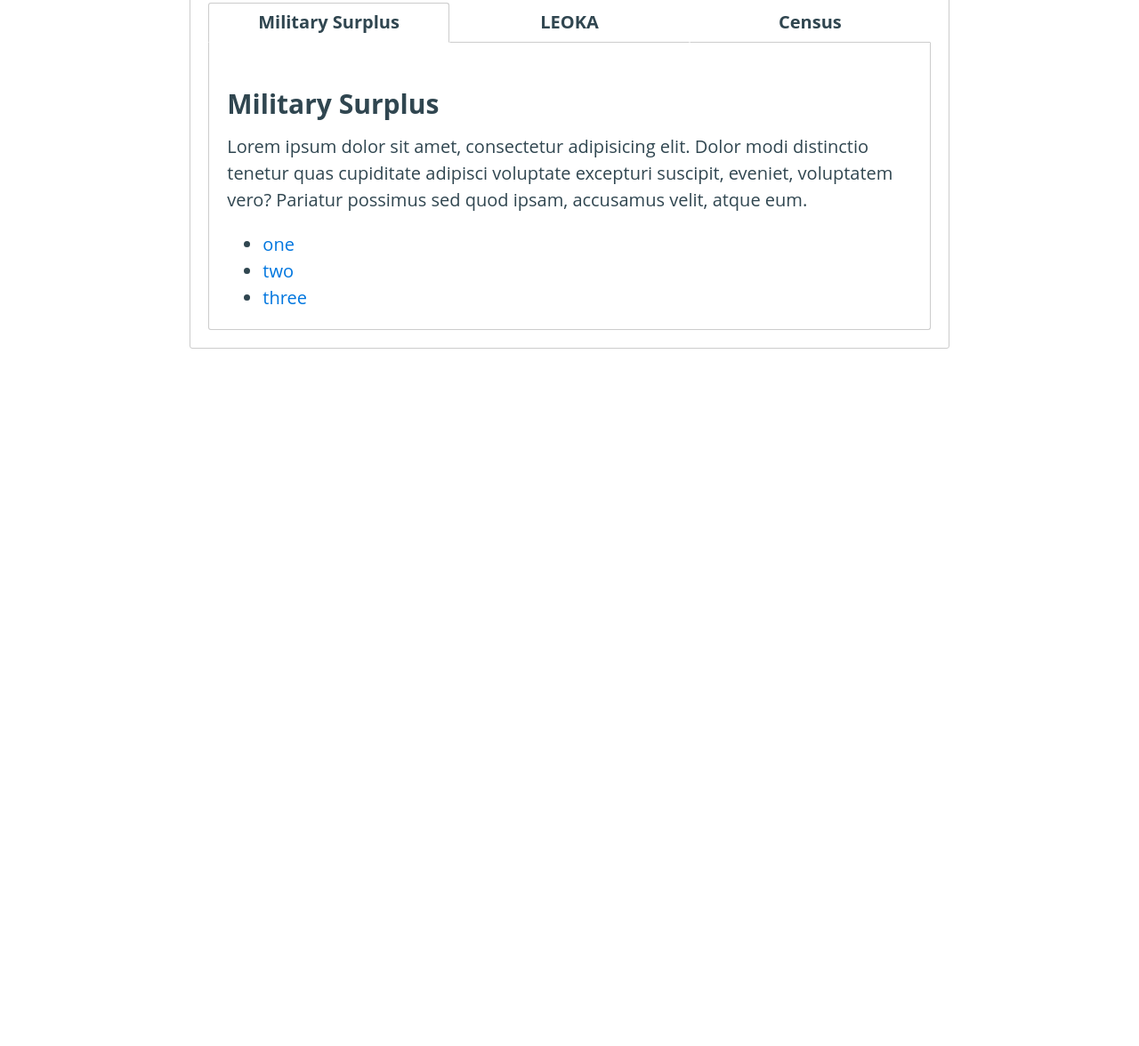
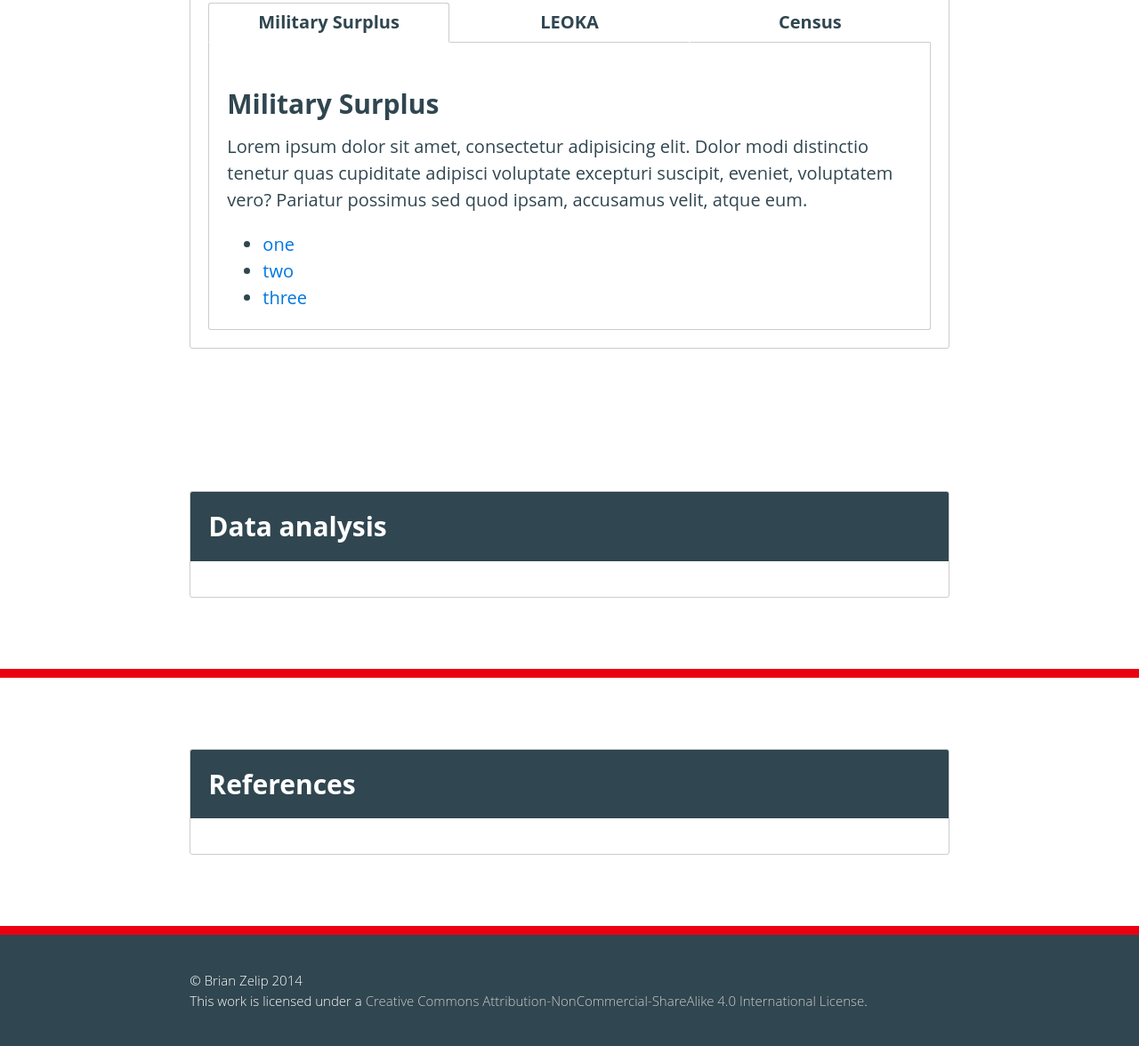
Before and after one commit to brianzelip/militarization, a website: page index.html in a window 1280 px wide. Shown: the part 2007-3183 px from the top of the page at 89% size. Before the commit the page ends 2479 px from the top, so only its background shows below. Drawn offline with nearby package versions, Linux system fonts and the light colour scheme.

Commit message:
placeholders for more sections & footer

```diff
--- a/css/basscss/css/basscss.css
+++ b/css/basscss/css/basscss.css
@@ -1486,6 +1486,10 @@ hr {
   font-family: "Source Serif Pro", Georgia, Garamond, serif;
 }
 
+.monospace {
+  font-family: "Source Code Pro", "PT Mono", Consolas, monospace;
+}
+
 /* to be used for my own future project */
 
 .jumbo-1 {
@@ -1518,6 +1522,10 @@ hr {
   .h0 {
     font-size: 5rem;
   }
+}
+
+.thin {
+  font-weight: 100;
 }
 
 .border-thick-red {
--- a/css/basscss/src/basscss.css
+++ b/css/basscss/src/basscss.css
@@ -42,6 +42,10 @@
   font-family: "Source Serif Pro", Georgia, Garamond, serif;
 }
 
+.monospace {
+  font-family: "Source Code Pro", "PT Mono", Consolas, monospace;
+}
+
 /* to be used for my own future project */
 .jumbo-1 { font-size: 3.5rem; }
 .jumbo-2 { font-size: 4rem; }
@@ -62,6 +66,8 @@
     font-size: 5rem;
   }
 }
+
+.thin { font-weight: 100; }
 
 .border-thick-red {
   border-top-style: solid;
--- a/index.html
+++ b/index.html
@@ -53,7 +53,7 @@
     <section class="col-10 md-col-8 lg-col-8 mx-auto py4" id="data">
       <div class="overflow-hidden bg-white border rounded">
         <div class="bg-dark-gray p2">
-          <h1 class="m0 h2 white">Data</h1>
+          <h1 class="m0 h2 white">Data sets</h1>
         </div>
         <div class="p2">
           <div id="tab-buttons" class="table table-fixed center">
@@ -91,6 +91,38 @@
       </div><!-- / section border -->
     </section>
 
+    <section class="col-10 md-col-8 lg-col-8 mx-auto py4" id="data">
+      <div class="overflow-hidden bg-white border rounded">
+        <div class="bg-dark-gray p2">
+          <h1 class="m0 h2 white">Data analysis</h1>
+        </div>
+        <div class="p2">
+
+        </div><!-- / p2 for section contents -->
+      </div><!-- / section border -->
+    </section>
+
+    <div class="clearfix border-thick-red"></div>
+
+    <section class="col-10 md-col-8 lg-col-8 mx-auto py4" id="data">
+      <div class="overflow-hidden bg-white border rounded">
+        <div class="bg-dark-gray p2">
+          <h1 class="m0 h2 white">References</h1>
+        </div>
+        <div class="p2">
+
+        </div><!-- / p2 for section contents -->
+      </div><!-- / section border -->
+    </section>
+
+    <div class="clearfix border-thick-red"></div>
+
+    <footer class="bg-dark-gray">
+      <div class="col-10 md-col-8 lg-col-8 mx-auto py3">
+        <p class="h6 thin white">&copy; Brian Zelip 2014<br>This work is licensed under a <a rel="license" href="http://creativecommons.org/licenses/by-nc-sa/4.0/" class="light-gray">Creative Commons Attribution-NonCommercial-ShareAlike 4.0 International License</a>.</p>
+      </div>
+    </footer>
+
     <script src="//cdn.jsdelivr.net/jquery/2.1.0/jquery.min.js"></script>
     <script src="js/tabs.js"></script>
     <script>
@@ -99,7 +131,6 @@
       });
     </script>
 
-
   </body>
 
 </html>
```
Lines whose indentation alone changed are shown as unchanged.
